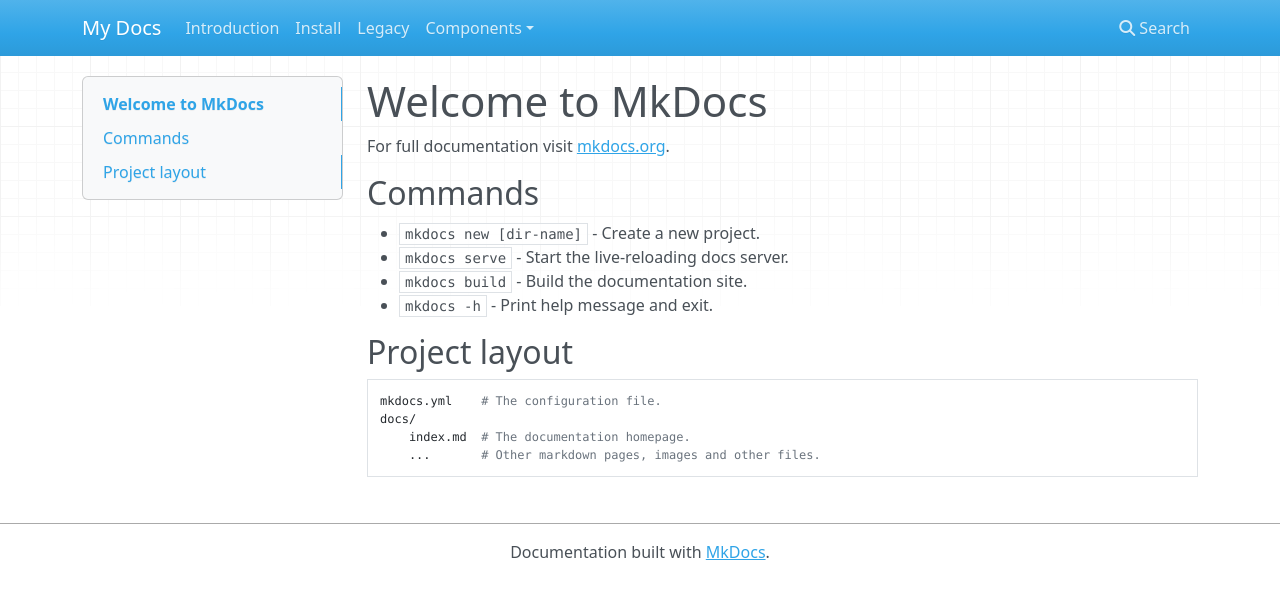
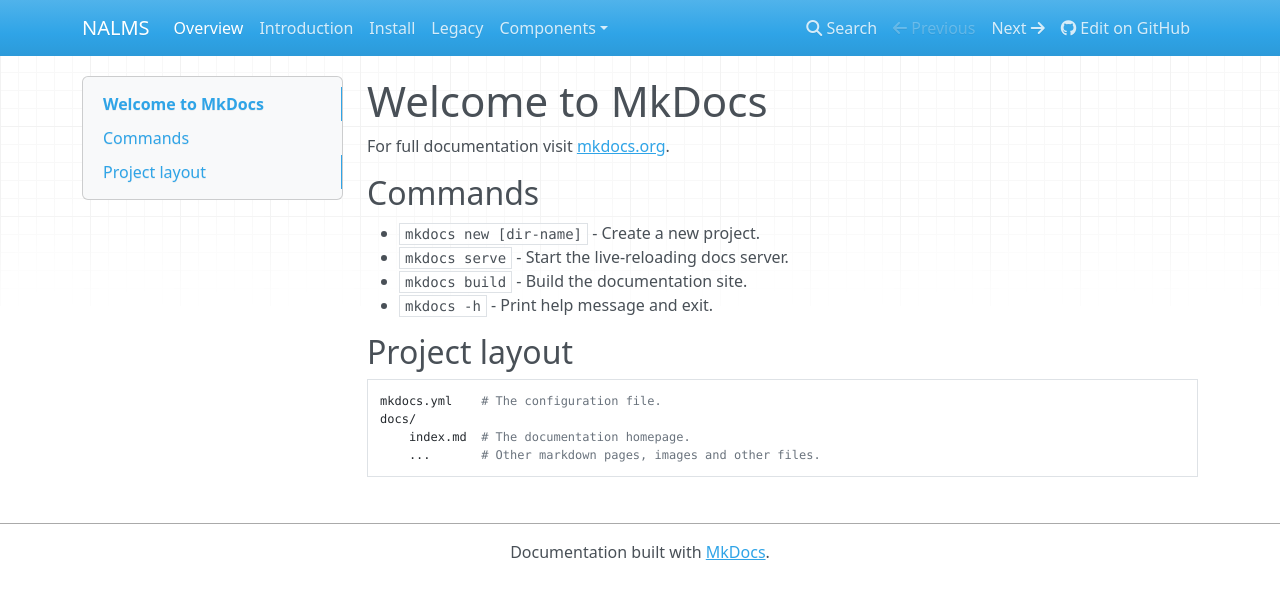
Before and after one commit to slaclab/nalms, an MkDocs documentation site: the page built from docs/index.md, in a window 1280 px wide. Shown: the top 599 px of the page. Built offline with MkDocs 1.6.1, drawn with Linux system fonts in a browser that asks for light colours; nearby versions of some CDN libraries.

Commit message:
Correct mkdocs site url

```diff
--- a/mkdocs.yml
+++ b/mkdocs.yml
@@ -1,5 +1,8 @@
-site_name: My Docs
+site_name: NALMS
+repo_url: https://github.com/slaclab/nalms/
+site_url: https://slaclab.github.io/nalms
 nav:
+  - Overview: index.md
   - Introduction: introduction.md
   - Install: install.md
   - Legacy: legacy.md
```
